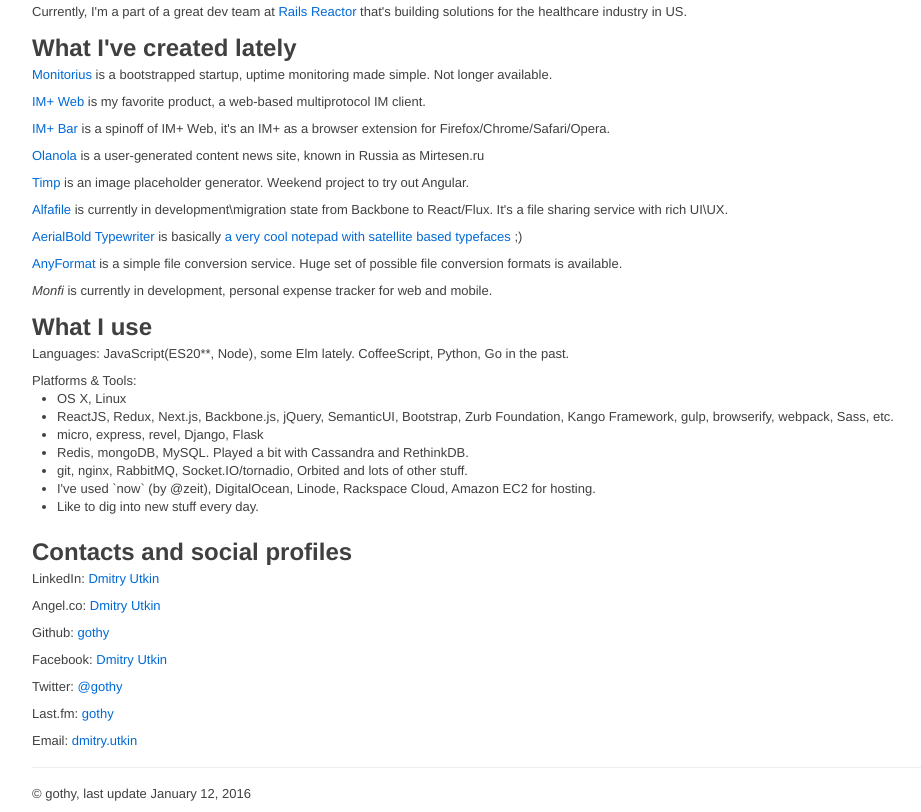
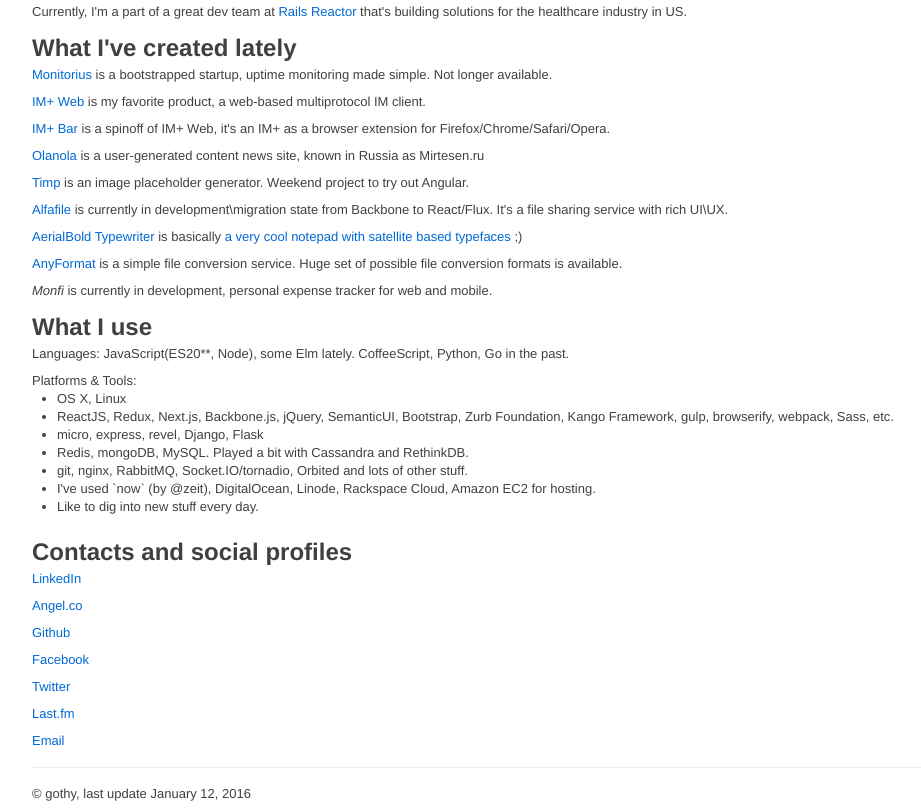
Before and after one commit to gothy/gothy.github.com, a plain HTML site: page index.html in a window 1280 px wide. Shown: the part 591-1403 px from the top of the page, without its empty margins (138-1059 px from the left). Drawn offline with Linux system fonts and the light colour scheme.

Commit message:
cleanup on social repetitive aliases

```diff
--- a/index.html
+++ b/index.html
@@ -101,20 +101,17 @@
     </ul>
 
     <h2>Contacts and social profiles</h2>
-    <p>LinkedIn: <a href="http://www.linkedin.com/pub/dmitry-utkin/2a/523/777"
-      target="_blank">Dmitry Utkin</a>
+    <p>
+      <a href="http://www.linkedin.com/pub/dmitry-utkin/2a/523/777" target="_blank">LinkedIn</a>
     </p>
-    <p>Angel.co: <a href="https://angel.co/dmitry-utkin" target="_blank">Dmitry Utkin</a></p>
-    <p>Github: <a href="https://github.com/gothy/" target="_blank">gothy</a></p>
-    <p>Facebook: <a href="http://www.facebook.com/profile.php?id=701797518">
-      Dmitry Utkin</a>
+    <p><a href="https://angel.co/dmitry-utkin" target="_blank">Angel.co</a></p>
+    <p><a href="https://github.com/gothy/" target="_blank">Github</a></p>
+    <p>
+      <a href="http://www.facebook.com/profile.php?id=701797518">Facebook</a>
     </p>
-    <p>Twitter: <a href="https://twitter.com/gothy" target="_blank">@gothy</a></p>
-    <p>Last.fm: <a href="http://www.lastfm.ru/user/gothy"
-      target="_blank">gothy</a>
-    </p>
-    <p>Email: <a id="email" href="mailto:dmitry.utkin@gmail.com">dmitry.utkin</a></p>
-    <!-- <p>Skype: <a href="skype:gothyshape?chat">gothyshape</a></p> -->
+    <p><a href="https://twitter.com/gothy" target="_blank">Twitter</a></p>
+    <p><a href="http://www.lastfm.ru/user/gothy" target="_blank">Last.fm</a></p>
+    <p><a href="mailto:dmitry.utkin@gmail.com">Email</a></p>
   </div>
   <footer>
     <p>&copy; gothy, last update January 12, 2016</p>
```
